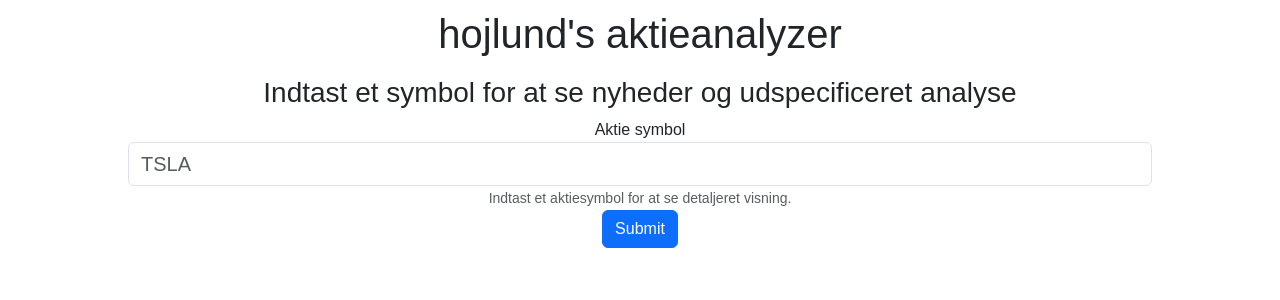
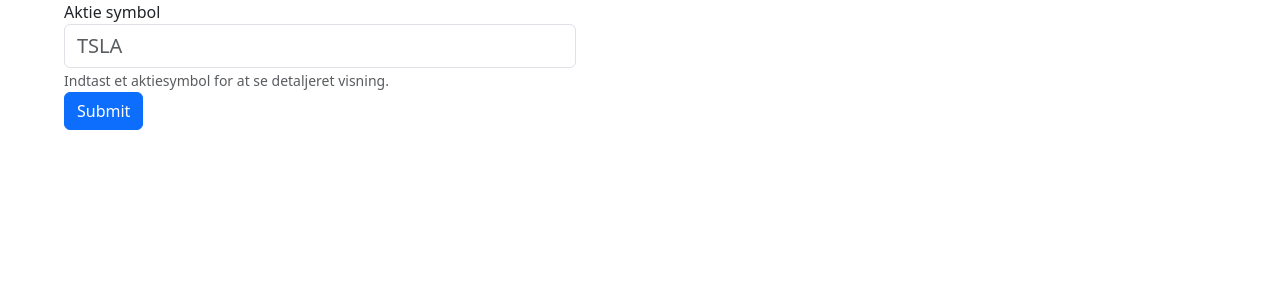
Before and after one commit to hojlund123/stock_sentiment_dashboard, a Flask app: page / in a window 1280 px wide. Shown: the top 300 px of the page. Run offline with Flask 2, Linux system fonts and the light colour scheme.

Commit message:
css removed centering

```diff
--- a/templates/index.html
+++ b/templates/index.html
@@ -124,13 +124,12 @@
 		<link href="https://cdn.jsdelivr.net/npm/bootstrap@5.3.0-alpha1/dist/css/bootstrap.min.css" rel="stylesheet" integrity="sha384-GLhlTQ8iRABdZLl6O3oVMWSktQOp6b7In1Zl3/Jr59b6EGGoI1aFkw7cmDA6j6gD" crossorigin="anonymous">
 	</head>
 
-	<body style="font-family:arial, sans-serif", style="width: 70%">
-		<center>
-			<h1 style="padding:10px">hojlund's aktieanalyzer</h1>
+	<body style="width: 50%">
+			<!--<h1 style="padding:10px">hojlund's aktieanalyzer</h1>-->
 
-			<h3>Indtast et symbol for at se nyheder og udspecificeret analyse</h3>
+			<!--<h3>Indtast et symbol for at se nyheder og udspecificeret analyse</h3>-->
 
-				<form action="sentiment" method="POST" align="center">
+				<form action="sentiment" method="POST">
 					<div class="form-group">
 						<label for="text_field1">Aktie symbol</label>
 						<input class="form-control" id="text_field1" aria-describedby="textHelp" placeholder="TSLA" name="ticker" type="text" required>
@@ -138,6 +137,5 @@
 					</div>
 					<input id="submit_button" type="Submit" class="btn btn-primary">
 				</form>
-		</center>
 	</body>
 </html>
```
